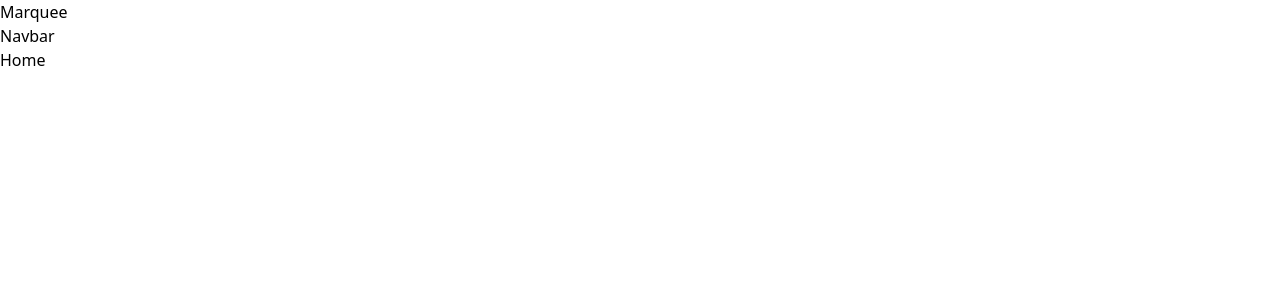
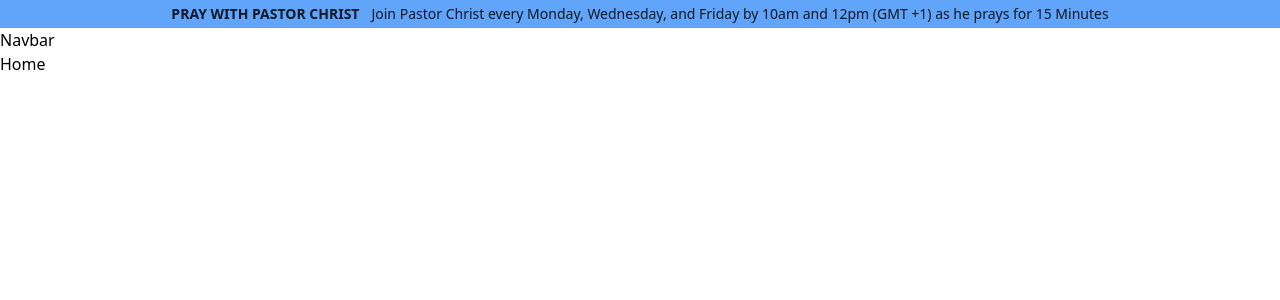
Before and after one commit to wilfredcloud/celszc, a React (Vite) app: page / in a window 1280 px wide. Shown: the top 300 px of the page. Built offline with nearby package versions, Linux system fonts and the light colour scheme.

Commit message:
Build Marquee component

```diff
--- a/src/components/Marquee.jsx
+++ b/src/components/Marquee.jsx
@@ -2,7 +2,13 @@ import React from 'react'
 
 const Marquee = () => {
   return (
-    <div>Marquee</div>
+    <div className=" bg-blue-400 text-gray-900 text-center text-sm p-1">
+      <b>PRAY WITH PASTOR CHRIST</b>
+        <span className=" ml-3 ">
+          Join Pastor Christ every Monday, Wednesday, and Friday by 10am and
+          12pm (GMT +1) as he prays for 15 Minutes
+        </span>
+    </div>
   )
 }
 
```
